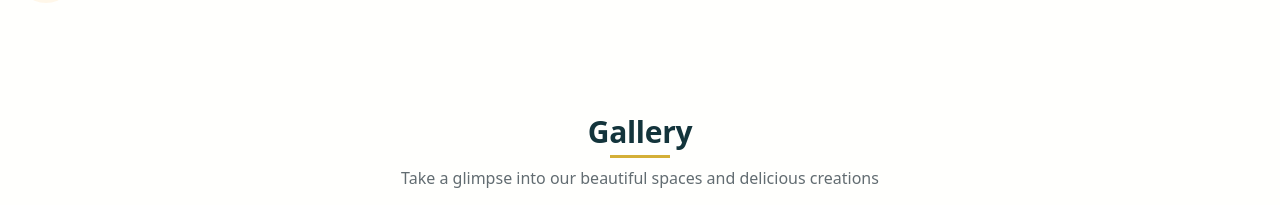
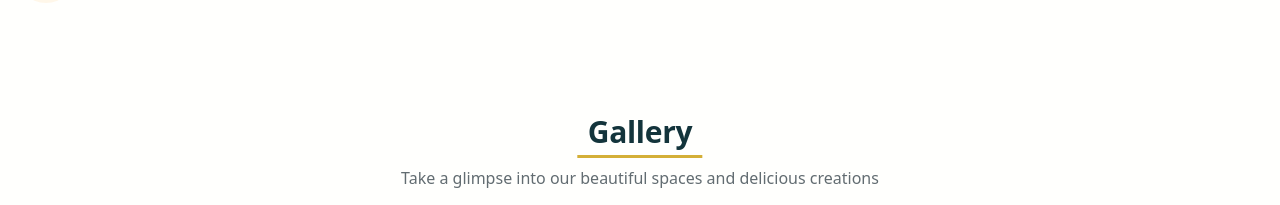
Before and after one commit to enlightens-restaurant/website, a React (Vite) app in the folder client/: page /website/ in a window 1280 px wide. Shown: the part 1294-1499 px from the top of the page. Built offline with nearby package versions, Linux system fonts and the light colour scheme.

Commit message:
line fix

```diff
--- a/client/src/index.css
+++ b/client/src/index.css
@@ -985,6 +985,7 @@ select.form-control {
   font-size: var(--font-size-4xl);
   color: var(--color-text);
   margin-bottom: var(--space-16);
+  display: inline-block;
   position: relative;
 }
 
@@ -994,7 +995,8 @@ select.form-control {
   bottom: -8px;
   left: 50%;
   transform: translateX(-50%);
-  width: 60px;
+  width: 120%;
+  min-width: 60px;
   height: 3px;
   background: var(--color-gold);
 }
```
